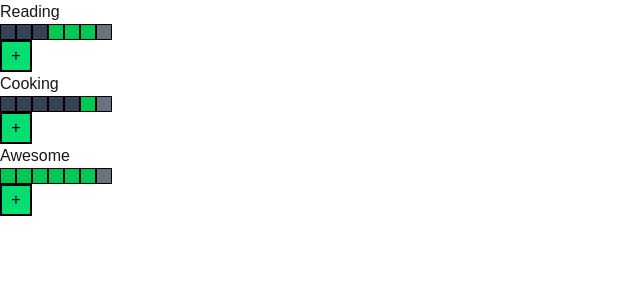
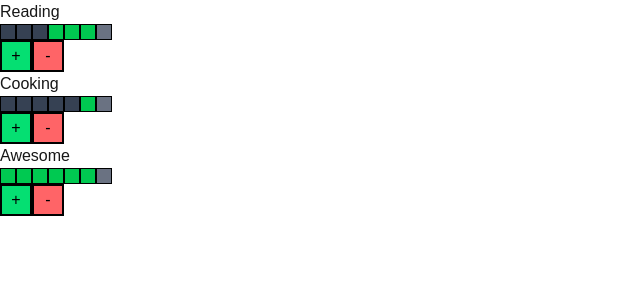
Before and after one commit to drewlong314/nextjs-habit-tracker, a Next.js app: page / in a window 1280 px wide. Shown: the top 300 px of the page, without its empty margins (0-640 px from the left). Built offline with nearby package versions, Linux system fonts and the light colour scheme.

Commit message:
add remove habit progress button

```diff
--- a/components/Habit.tsx
+++ b/components/Habit.tsx
@@ -41,13 +41,39 @@ export default function Habit({ habit, setHabits }: HabitParams) {
     const addProgress = async () => {
         const newHabitProgress = habit
         const today = new Date().toISOString()
-        newHabitProgress.dates[today] = true
-        const res = await fetch("/api", {
-            method: "POST",
-            body: JSON.stringify(newHabitProgress),
+        const keyIsAlreadyAdded = Object.keys(habit.dates).find((day) => {
+            return day.split('T')[0] === today.split('T')[0]
         })
-        const json = await res.json()
-        setHabits(json)
+
+        if (!keyIsAlreadyAdded) {
+            newHabitProgress.dates[today] = true
+            const res = await fetch("/api", {
+                method: "PATCH",
+                body: JSON.stringify(newHabitProgress),
+            })
+            const json = await res.json()
+            setHabits(json)
+        }
+    }
+
+    const removeProgress = async () => {
+        const newHabitProgress = habit
+        const today = new Date().toISOString()
+        const keyToRemove = Object.keys(habit.dates).find((day) => {
+            return day.split('T')[0] === today.split('T')[0]
+        })
+
+        if (keyToRemove) {
+            delete newHabitProgress.dates[keyToRemove]
+
+            newHabitProgress.dates = habit.dates
+            const res = await fetch("/api", {
+                method: "PATCH",
+                body: JSON.stringify(newHabitProgress),
+            })
+            const json = await res.json()
+            setHabits(json)
+        }
     }
 
     return (
@@ -66,6 +92,8 @@ export default function Habit({ habit, setHabits }: HabitParams) {
                 })}
             </div>
             <button className={"border-2 bg-green-400 text-black w-8 h-8 hover:bg-green-300"} onClick={addProgress}>+</button>
+            <button className={"border-2 bg-red-400 text-black w-8 h-8 hover:bg-red-300"} onClick={removeProgress}>-</button>
+
         </div>
     );
 }
--- a/public/data.json
+++ b/public/data.json
@@ -1 +1 @@
-[{"title":"Reading","startDay":"2025-04-16T14:22:57.715Z","dates":{"2025-04-16T14:22:57.715Z":true,"2025-04-17T14:22:57.715Z":true,"2025-04-18T19:15:48.771Z":true}},{"title":"Cooking","startDay":"2025-04-16T14:22:57.715Z","dates":{"2025-04-16T14:22:57.715Z":false,"2025-04-17T14:22:57.715Z":false,"2025-04-18T14:22:57.715Z":true}},{"title":"Awesome","startDay":"2024-04-08T14:22:57.715Z","dates":{"2025-04-08T14:22:57.715Z":true,"2025-04-09T14:22:57.715Z":true,"2025-04-10T14:22:57.715Z":true,"2025-04-11T14:22:57.715Z":true,"2025-04-12T14:22:57.715Z":true,"2025-04-13T14:22:57.715Z":true,"2025-04-14T14:22:57.715Z":true,"2025-04-15T14:22:57.715Z":true,"2025-04-16T14:22:57.715Z":true,"2025-04-17T14:22:57.715Z":true,"2025-04-18T14:22:57.715Z":true}}]
+[{"title":"Reading","startDay":"2025-04-16T14:22:57.715Z","dates":{"2025-04-16T14:22:57.715Z":true,"2025-04-17T14:22:57.715Z":true,"2025-04-18T19:51:43.208Z":true}},{"title":"Cooking","startDay":"2025-04-16T14:22:57.715Z","dates":{"2025-04-16T14:22:57.715Z":false,"2025-04-17T14:22:57.715Z":false,"2025-04-18T14:22:57.715Z":true}},{"title":"Awesome","startDay":"2024-04-08T14:22:57.715Z","dates":{"2025-04-08T14:22:57.715Z":true,"2025-04-09T14:22:57.715Z":true,"2025-04-10T14:22:57.715Z":true,"2025-04-11T14:22:57.715Z":true,"2025-04-12T14:22:57.715Z":true,"2025-04-13T14:22:57.715Z":true,"2025-04-14T14:22:57.715Z":true,"2025-04-15T14:22:57.715Z":true,"2025-04-16T14:22:57.715Z":true,"2025-04-17T14:22:57.715Z":true,"2025-04-18T14:22:57.715Z":true}}]
--- a/src/app/api/route.ts
+++ b/src/app/api/route.ts
@@ -12,7 +12,7 @@ export const GET = async () => {
     return new NextResponse(data)
 }
 
-export const POST = async (request: NextRequest) => {
+export const PATCH = async (request: NextRequest) => {
     const body = await request.json()
     const data = readFileSync('public/data.json', "utf-8")
     const oldData = JSON.parse(data)
```
